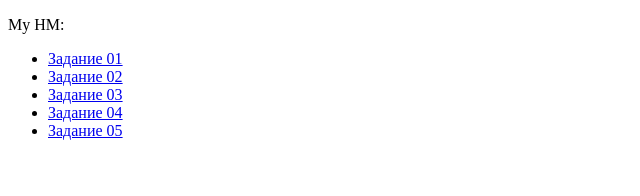
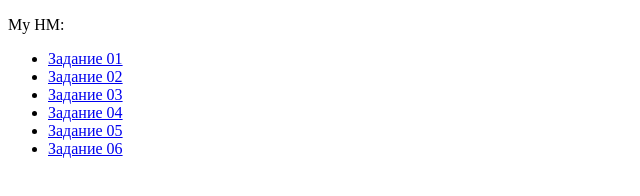
Before and after one commit to KGrirogyy/first, a plain HTML site: page index.html in a window 1280 px wide. Shown: the whole page, without its empty margins (0-640 px from the left). Drawn offline with Linux system fonts and the light colour scheme.

Commit message:
all homeworks updated

```diff
--- a/index.html
+++ b/index.html
@@ -24,6 +24,9 @@
         <li>
             <a href="./05_HTML/index.html">Задание 05</a>
         </li>
+        <li>
+            <a href="./06_HTML/index.html">Задание 06</a>
+        </li>
     </ul>
 </body>
 </html>
```
